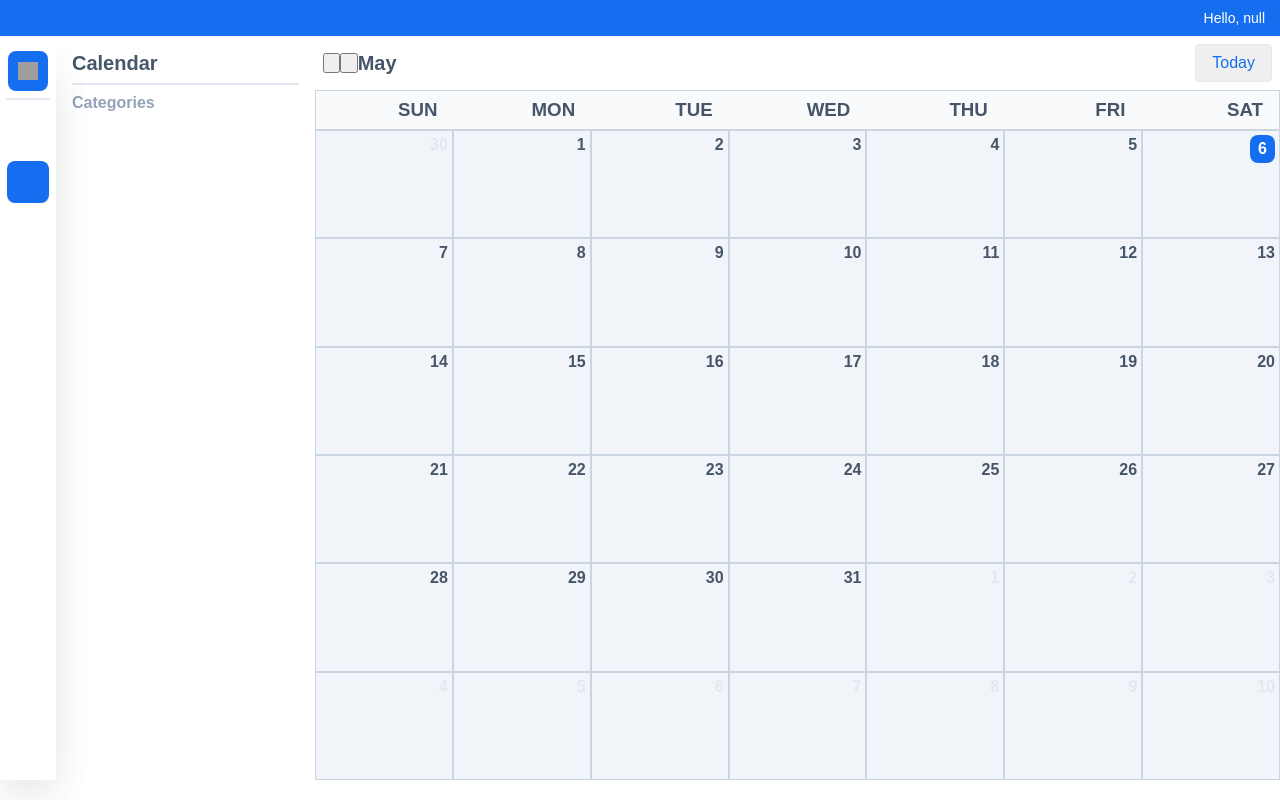
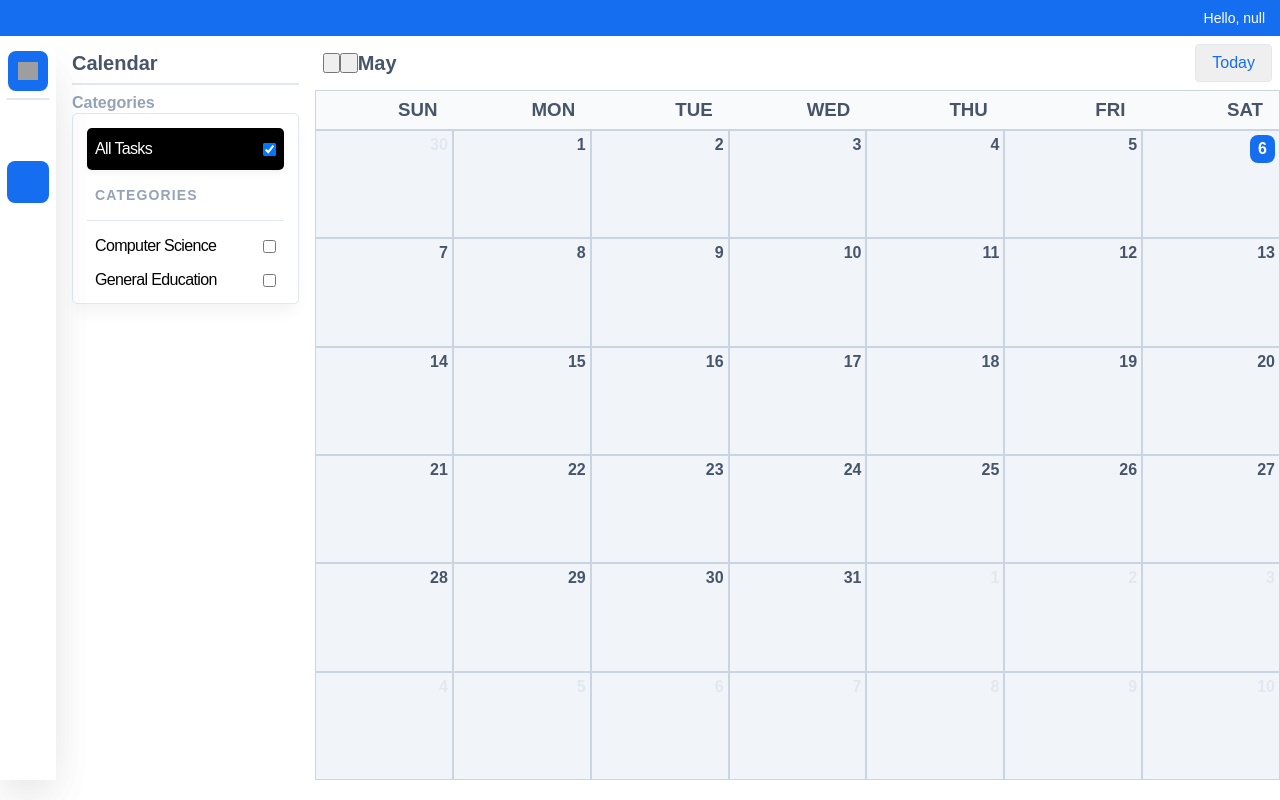
Before and after one commit to mmfallacy/task-space, a SvelteKit app: page /calendar in a window 1280 px wide. Built offline with nearby package versions, Linux system fonts and the light colour scheme; grey boxes are pictures that could not be loaded; some icons are missing.

Commit message:
Created integrated filter for calendar

```diff
--- a/src/components/Calendar/View.svelte
+++ b/src/components/Calendar/View.svelte
@@ -5,20 +5,18 @@
     import { tasks } from '@/stores/task';
 
     export let current: Date;
+    export let filterValues;
+
+    let filter;
+    filterValues.subscribe((values) => {
+        filter = values;
+    });
+
     $: days = getCalendarDaysOfMonth(current);
-
-    console.log(
-        current,
-        $tasks.map((task) => ({
-            title: task.name,
-            isNow: isSameDay(task.deadline, current),
-        }))
-    );
 
     function getVariant(day: Date, current: Date) {
         if (isToday(day)) return 'today';
         if (isSameMonth(day, current)) return 'active';
-
         return 'inactive';
     }
 
@@ -35,7 +33,19 @@
         <ViewItem
             date={day}
             variant={getVariant(day, current)}
-            tasks={$tasks.filter((task) => isSameDay(task.deadline, day))}
+            tasks={$tasks.filter((task) => {
+                if (filter.allTasks) {
+                    return isSameDay(task.deadline, day);
+                } else if (
+                    (filter.computerScience &&
+                        task.category !== 'Computer Science') ||
+                    (filter.generalEducation &&
+                        task.category !== 'General Education')
+                ) {
+                    return false;
+                }
+                return isSameDay(task.deadline, day);
+            })}
         />
     {/each}
 </div>
--- /dev/null
+++ b/src/components/FilterCalendar.svelte
@@ -0,0 +1,178 @@
+<script>
+    import { onMount, onDestroy, createEventDispatcher } from 'svelte';
+
+    let allTasksChecked = true;
+    let computerScienceChecked = false;
+    let generalEducationChecked = false;
+
+    const dispatch = createEventDispatcher();
+
+    function handleCheckboxChange(event) {
+        const { name, checked } = event.target;
+
+        if (name === 'allTasks') {
+            allTasksChecked = checked;
+            computerScienceChecked = false;
+            generalEducationChecked = false;
+        } else if (name === 'computerScience') {
+            allTasksChecked = false;
+            computerScienceChecked = checked;
+            generalEducationChecked = !checked && generalEducationChecked; // Uncheck generalEducation if computerScience is checked
+        } else if (name === 'generalEducation') {
+            allTasksChecked = false;
+            generalEducationChecked = checked;
+            computerScienceChecked = !checked && computerScienceChecked; // Uncheck computerScience if generalEducation is checked
+        }
+
+        dispatch('filter', {
+            computerScience: computerScienceChecked,
+            generalEducation: generalEducationChecked,
+        });
+    }
+
+    onMount(() => {
+        dispatch('filter', {
+            computerScience: computerScienceChecked,
+            generalEducation: generalEducationChecked,
+        });
+    });
+
+    onDestroy(() => {
+        // Cleanup code if needed
+    });
+</script>
+
+<div class="checkbox-list">
+    <div>
+        <label class="checkbox-main">
+            <p class="TTCommons-Regular-16" style="color:white">All Tasks</p>
+
+            <div class="flex-fill" />
+
+            <input
+                type="checkbox"
+                name="allTasks"
+                bind:checked={allTasksChecked}
+                on:change={handleCheckboxChange}
+            />
+        </label>
+    </div>
+
+    <div class="checkbox-main-white">
+        <div class="checkbox-child-title">
+            <p>Categories</p>
+        </div>
+    </div>
+
+    <div class="horizontal" />
+
+    <div>
+        <label class="checkbox-main-white">
+            <p class="TTCommons-Regular-16">Computer Science</p>
+
+            <div class="flex-fill" />
+
+            <input
+                type="checkbox"
+                name="computerScience"
+                bind:checked={computerScienceChecked}
+                on:change={handleCheckboxChange}
+            />
+        </label>
+    </div>
+    <div>
+        <label class="checkbox-main-white">
+            <p class="TTCommons-Regular-16">General Education</p>
+
+            <div class="flex-fill" />
+
+            <input
+                type="checkbox"
+                name="generalEducation"
+                bind:checked={generalEducationChecked}
+                on:change={handleCheckboxChange}
+            />
+        </label>
+    </div>
+</div>
+
+<style>
+    .horizontal {
+        height: 1px;
+        width: 100%;
+        background: #e2e8f0;
+    }
+
+    .checkbox-child-title {
+        font-family: Arial;
+        font-weight: 600;
+        font-size: 14px;
+        line-height: 18px;
+        letter-spacing: 0.08em;
+        text-transform: uppercase;
+        color: #94a3b8;
+
+        display: flex;
+        align-items: center;
+        cursor: pointer;
+        gap: 8px;
+    }
+
+    .flex-fill {
+        flex: 1 1 auto !important;
+    }
+
+    input[type='checkbox'] {
+        box-sizing: border-box;
+        padding: 0;
+    }
+
+    input {
+        color: #000;
+
+        overflow: visible;
+
+        margin: 0;
+        font-family: inherit;
+        font-size: inherit;
+        line-height: inherit;
+    }
+
+    .checkbox-list {
+        border: 1px solid #e2e8f0;
+        margin: 0px;
+        padding: 14px;
+        border-radius: 5px;
+        box-shadow: 0 10px 15px -3px rgba(0, 0, 0, 0.05);
+
+        display: flex;
+        flex-direction: column;
+        gap: 16px;
+    }
+
+    .checkbox-main {
+        background: #000;
+        box-shadow: 0 4px 6px -1px rgba(0, 0, 0, 0.05);
+        border-radius: 5px;
+        height: 42px;
+        padding: 0 8px;
+        display: flex;
+        align-items: center;
+    }
+
+    .checkbox-main-white {
+        background: white;
+        border-radius: 5px;
+        padding: 0 8px;
+        margin-bottom: 0px;
+        display: flex;
+        align-items: center;
+    }
+
+    .TTCommons-Regular-16 {
+        font-family: Arial;
+        font-size: 16px;
+        color: black;
+        letter-spacing: -0.04em;
+    }
+</style>
--- a/src/routes/calendar/+page.svelte
+++ b/src/routes/calendar/+page.svelte
@@ -5,18 +5,33 @@
     import Right from 'svelte-icons/md/MdChevronRight.svelte';
     import { today } from '@/utils';
     import { addMonths, format } from 'date-fns';
+    import { writable } from 'svelte/store';
+    import FilterCalendar from '@/components/FilterCalendar.svelte';
 
     let current = today();
+    let filterValues = writable({
+        computerScience: false,
+        generalEducation: false,
+    });
 
     function nextMonth() {
         current = addMonths(current, 1);
     }
+
     function prevMonth() {
         current = addMonths(current, -1);
     }
+
     function thisMonth() {
         current = today();
     }
+
+    const handleFilter = (event) => {
+        const { computerScience, generalEducation } = event.detail;
+
+        // Update the store
+        filterValues.set({ computerScience, generalEducation });
+    };
 </script>
 
 <Layout>
@@ -25,6 +40,8 @@
             <h2>Calendar</h2>
             <hr />
             <h4>Categories</h4>
+
+            <FilterCalendar on:filter={handleFilter} />
         </section>
         <section class="view">
             <header>
@@ -35,9 +52,9 @@
                     <Right />
                 </button>
                 <h2>{format(current, 'MMMM')}</h2>
-                <button on:click={thisMonth} class="today"> Today </button>
+                <button on:click={thisMonth} class="today">Today</button>
             </header>
-            <CalendarView {current} />
+            <CalendarView {current} {filterValues} />
         </section>
     </div>
 </Layout>
```
Also changed, not shown: src/routes/task-list/+page.svelte (+0 -14 lines).
